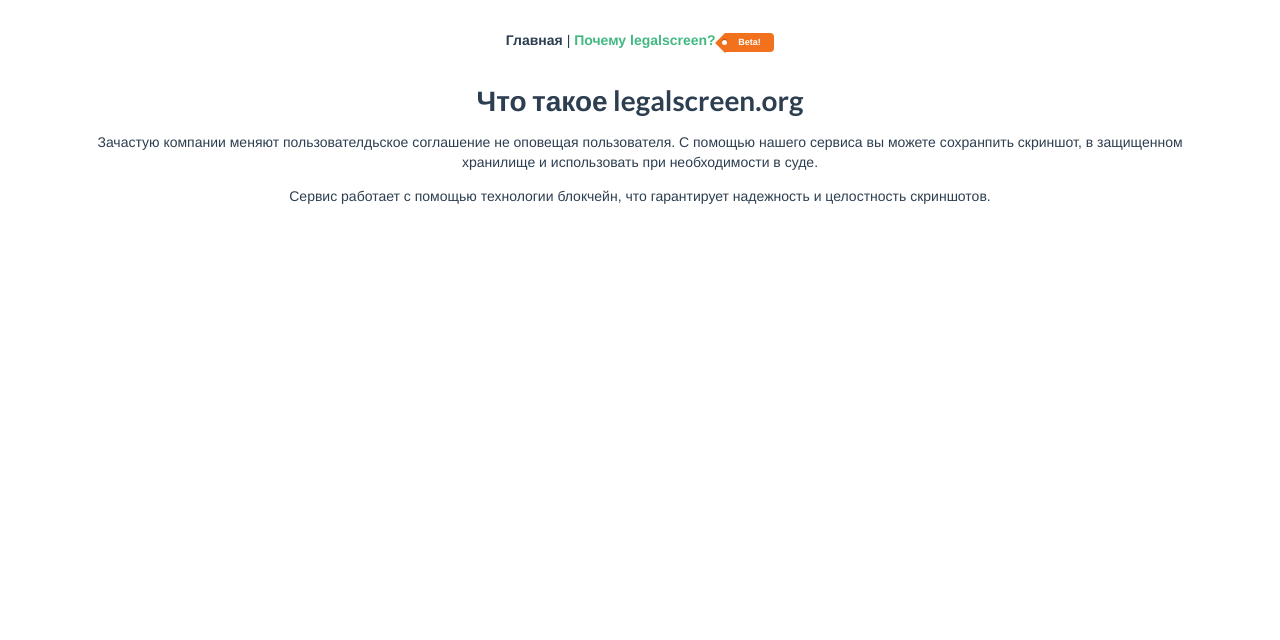
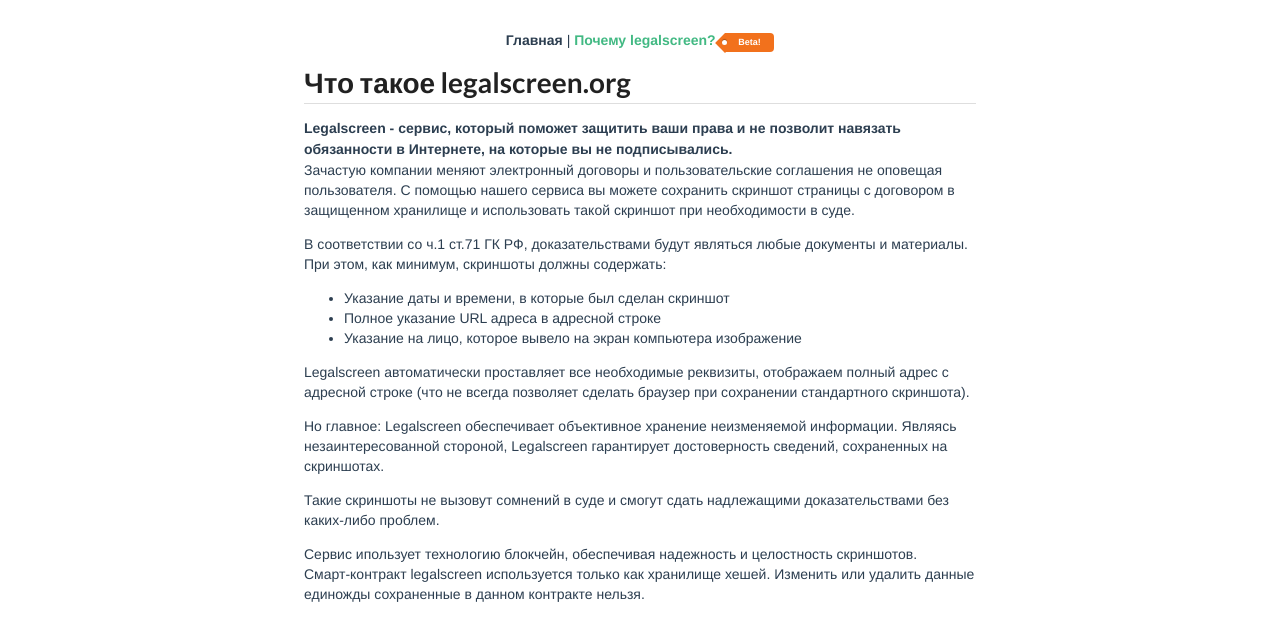
Before and after one commit to vitya1/open-screen, a Vue app in the folder front/: page /about in a window 1280 px wide. Shown: the top 640 px of the page. Built offline with nearby package versions, Linux system fonts and the light colour scheme.

Commit message:
text update

```diff
--- a/front/src/components/About.vue
+++ b/front/src/components/About.vue
@@ -1,12 +1,64 @@
 <template>
-  <div class="about">
-    <h1>Что такое legalscreen.org</h1>
-    <p>
-      Зачастую компании меняют пользователдьское соглашение не оповещая пользователя.
-      С помощью нашего сервиса вы можете сохранпить скриншот, в защищенном хранилище и использовать при необходимости в суде.
-    </p>
-    <p>
-      Сервис работает с помощью технологии блокчейн, что гарантирует надежность и целостность скриншотов.
-    </p>
+  <div>
+
+    <div class="ui centered grid">
+      <div class="about">
+        <h1 class="ui dividing header">Что такое legalscreen.org</h1>
+
+        <b>
+          Legalscreen - сервис, который поможет защитить ваши права и не позволит навязать
+          обязанности в Интернете, на которые вы не подписывались.
+        </b>
+
+        <p>
+          Зачастую компании меняют электронный договоры и пользовательские соглашения не оповещая
+          пользователя. С помощью нашего сервиса вы можете сохранить скриншот страницы с договором
+          в защищенном хранилище и использовать такой скриншот при необходимости в суде.
+        </p>
+        <p>
+          В соответствии со ч.1 ст.71 ГК РФ, доказательствами будут являться любые документы и
+          материалы. При этом, как минимум, скриншоты должны содержать:
+          <ul>
+            <li>Указание даты и времени, в которые был сделан скриншот</li>
+            <li>Полное указание URL адреса в адресной строке</li>
+            <li>Указание на лицо, которое вывело на экран компьютера изображение</li>
+          </ul>
+        </p>
+
+        <p>
+          Legalscreen автоматически проставляет все необходимые реквизиты, отображаем полный адрес с
+          адресной строке (что не всегда позволяет сделать браузер при сохранении стандартного
+          скриншота).
+        </p>
+        <p>
+          Но главное: Legalscreen обеспечивает объективное хранение неизменяемой информации. Являясь
+          незаинтересованной стороной, Legalscreen гарантирует достоверность сведений, сохраненных на
+          скриншотах.
+        </p>
+        <p>
+          Такие скриншоты не вызовут сомнений в суде и смогут сдать надлежащими
+          доказательствами без каких-либо проблем.
+        </p>
+        <p>
+          Сервис ипользует технологию блокчейн, обеспечивая надежность и целостность скриншотов.
+          <br>
+          Смарт-контракт legalscreen используется только как хранилище хешей. Изменить или удалить данные единожды сохраненные в данном контракте нельзя.
+        <!--
+        адрес контракта и abi-интерфейс
+        -->
+        </p>
+
+      </div>
+
+    </div>
+
   </div>
 </template>
+
+<style>
+  .about {
+    line-height: 1.5em;
+    max-width: 700px !important;
+    text-align: left;
+  }
+</style>
--- a/front/src/components/Main.vue
+++ b/front/src/components/Main.vue
@@ -35,23 +35,23 @@
         <div class="three column center aligned ui grid strip-bottom">
             <div class="column step">
                 <p>
-                    1. Наш сервис сохраняет
-                    выбранную web страницу.
+                    1. Наш сервис сохраняет выбранную вами web-страницы в различных форматах (.png, .zip, .pdf).
                 </p><br>
                 <img src="@/assets/images/step1.png" alt="">
             </div>
             <div class="column step">
                 <p>
-                    2. Уникальный хеш сохраненных
-                    данных сохраняется также в блокчейне.
+                    2. Уникальный <b data-tooltip="«Отпечаток пальцев» файла, вычисленный с помощью специальной математической операции" data-position="top center">хеш</b> сохраненных
+                    данных сохраняется в блокчейне.
                     Там он в безопасности.
+                    <a href="/about" target="_blank">Почему это важно?</a>
                 </p>
                 <img src="@/assets/images/step2.png" alt="">
             </div>
             <div class="column step">
                 <p>
-                    3. У вас есть подтверждение
-                    того как выглядела страница.
+                    3. У вас есть доказательства того, что именно было написано на странице (там может быть
+                    электронный договор или другая важная для вас информация).
                 </p>
                 <img src="@/assets/images/step3.png" alt="">
             </div>
```
